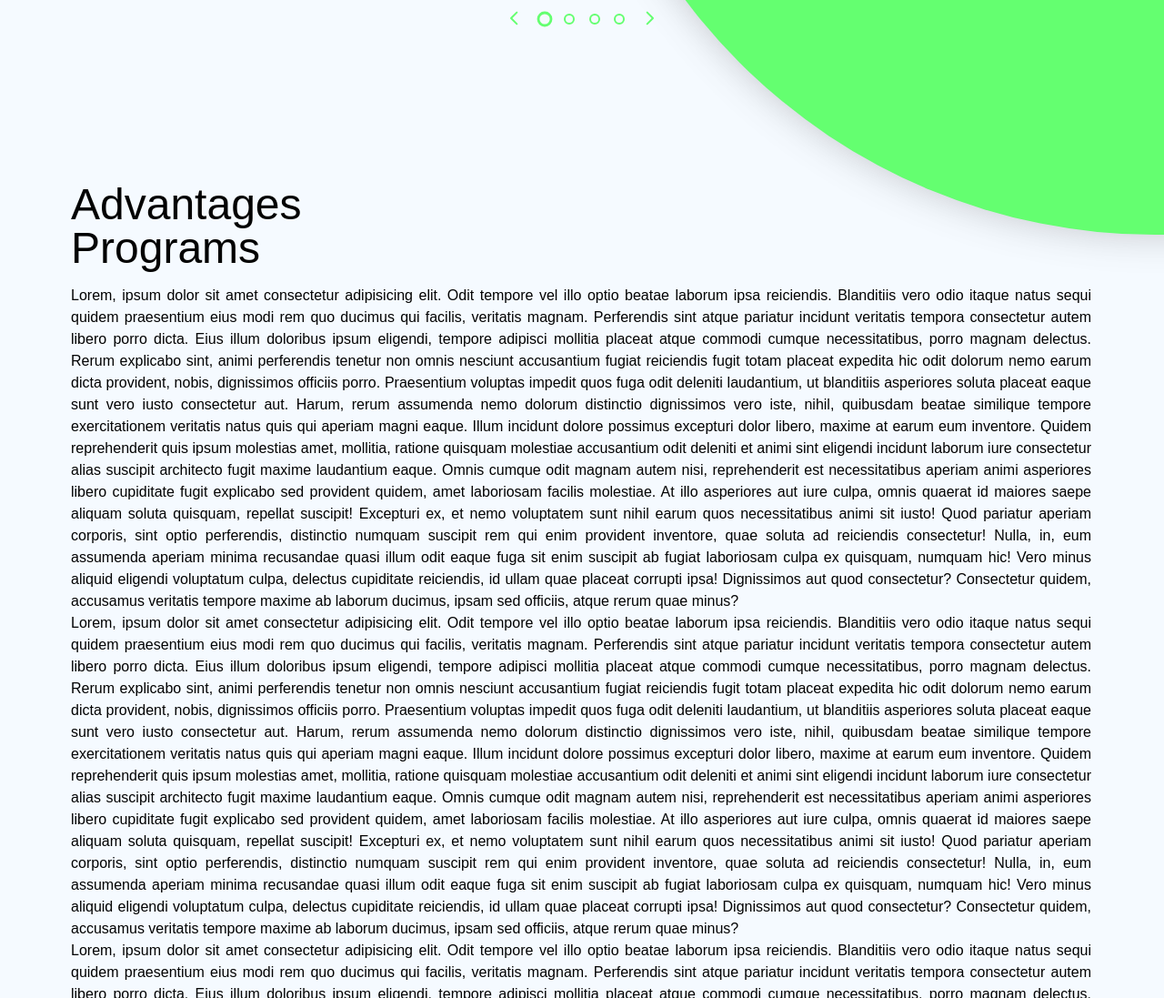
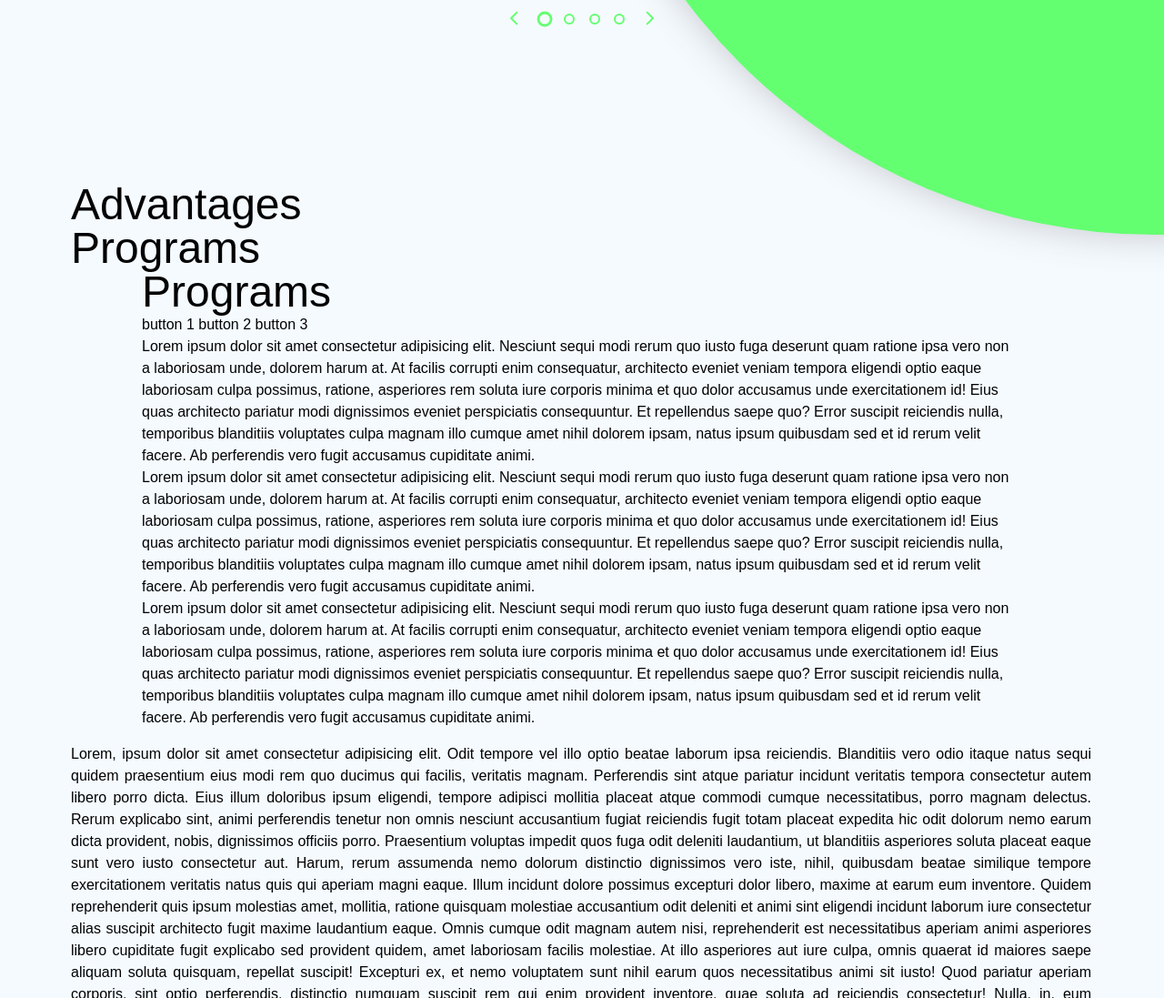
Before and after one commit to RostislavSuslov/Gastro-Chef, a website built with Vite: page index.html in a window 1280 px wide. Shown: the part 937-2034 px from the top of the page at 91% size. Built offline with nearby package versions, Linux system fonts and the light colour scheme; files whose address does not match are found by name.

Commit message:
feat: create html layout for tabs

```diff
--- a/src/partials/programs.html
+++ b/src/partials/programs.html
@@ -1,3 +1,19 @@
 <div class="max-w-2xl xl:max-w-6xl w-full ml-auto mr-auto pl-5 xl:pl-19.5 pr-5 xl:pr-20">
     <h2 class="text-5xl">Programs</h2>
+    <div class="max-w-2xl xl:max-w-6xl w-full ml-auto mr-auto pl-5 xl:pl-19.5 pr-5 xl:pr-20">
+    <h2 class="text-5xl">Programs</h2>
+    <div>
+        <nav>
+            <button class="btn" data-id="content-1">button 1</button>
+            <button class="btn" data-id="content-2">button 2</button>
+            <button class="btn" data-id="content-3">button 3</button>
+        </nav>
+        <div>
+            <aside id="content-1">Lorem ipsum dolor sit amet consectetur adipisicing elit. Nesciunt sequi modi rerum quo iusto fuga deserunt quam ratione ipsa vero non a laboriosam unde, dolorem harum at. At facilis corrupti enim consequatur, architecto eveniet veniam tempora eligendi optio eaque laboriosam culpa possimus, ratione, asperiores rem soluta iure corporis minima et quo dolor accusamus unde exercitationem id! Eius quas architecto pariatur modi dignissimos eveniet perspiciatis consequuntur. Et repellendus saepe quo? Error suscipit reiciendis nulla, temporibus blanditiis voluptates culpa magnam illo cumque amet nihil dolorem ipsam, natus ipsum quibusdam sed et id rerum velit facere. Ab perferendis vero fugit accusamus cupiditate animi.</aside>
+            <aside id="content-2">Lorem ipsum dolor sit amet consectetur adipisicing elit. Nesciunt sequi modi rerum quo iusto fuga deserunt quam ratione ipsa vero non a laboriosam unde, dolorem harum at. At facilis corrupti enim consequatur, architecto eveniet veniam tempora eligendi optio eaque laboriosam culpa possimus, ratione, asperiores rem soluta iure corporis minima et quo dolor accusamus unde exercitationem id! Eius quas architecto pariatur modi dignissimos eveniet perspiciatis consequuntur. Et repellendus saepe quo? Error suscipit reiciendis nulla, temporibus blanditiis voluptates culpa magnam illo cumque amet nihil dolorem ipsam, natus ipsum quibusdam sed et id rerum velit facere. Ab perferendis vero fugit accusamus cupiditate animi.</aside>
+            <aside id="content-3">Lorem ipsum dolor sit amet consectetur adipisicing elit. Nesciunt sequi modi rerum quo iusto fuga deserunt quam ratione ipsa vero non a laboriosam unde, dolorem harum at. At facilis corrupti enim consequatur, architecto eveniet veniam tempora eligendi optio eaque laboriosam culpa possimus, ratione, asperiores rem soluta iure corporis minima et quo dolor accusamus unde exercitationem id! Eius quas architecto pariatur modi dignissimos eveniet perspiciatis consequuntur. Et repellendus saepe quo? Error suscipit reiciendis nulla, temporibus blanditiis voluptates culpa magnam illo cumque amet nihil dolorem ipsam, natus ipsum quibusdam sed et id rerum velit facere. Ab perferendis vero fugit accusamus cupiditate animi.</aside>
+        </div>
+    </div>
 </div>
+
+</div>
```
